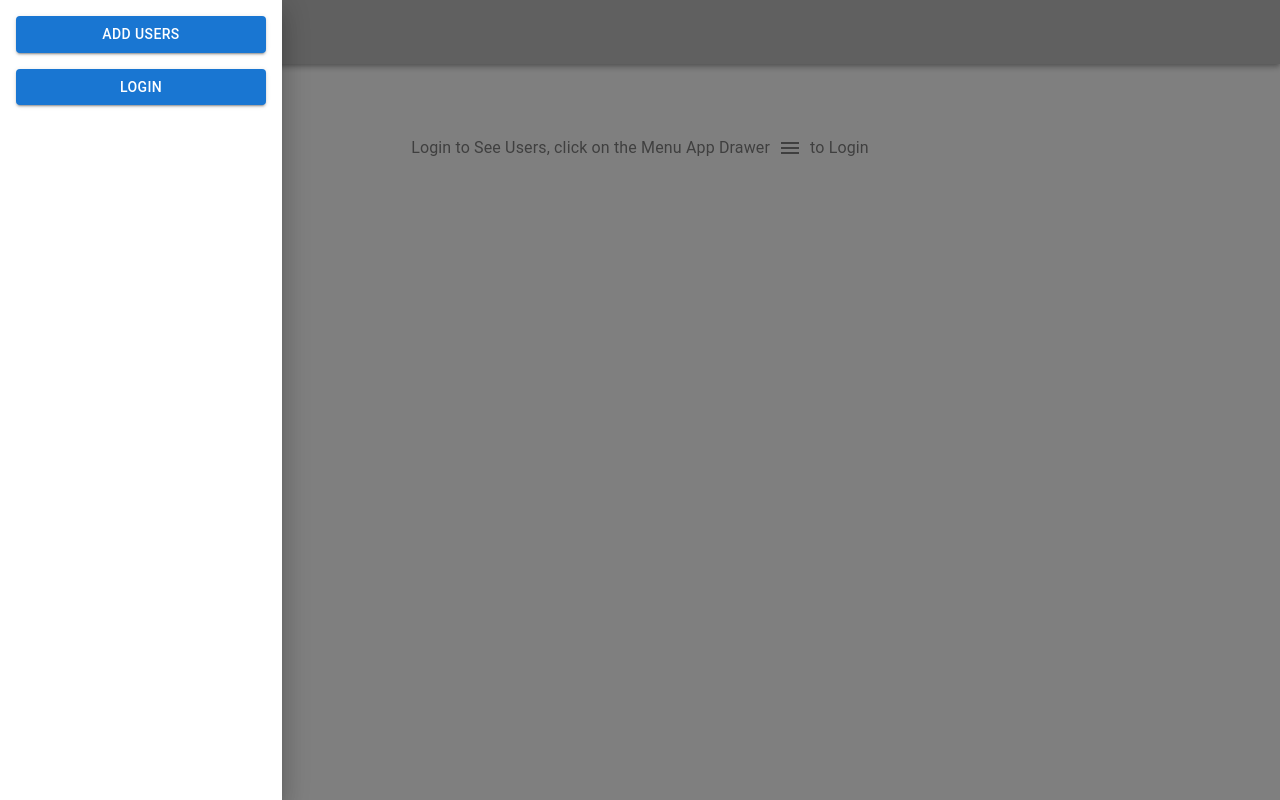
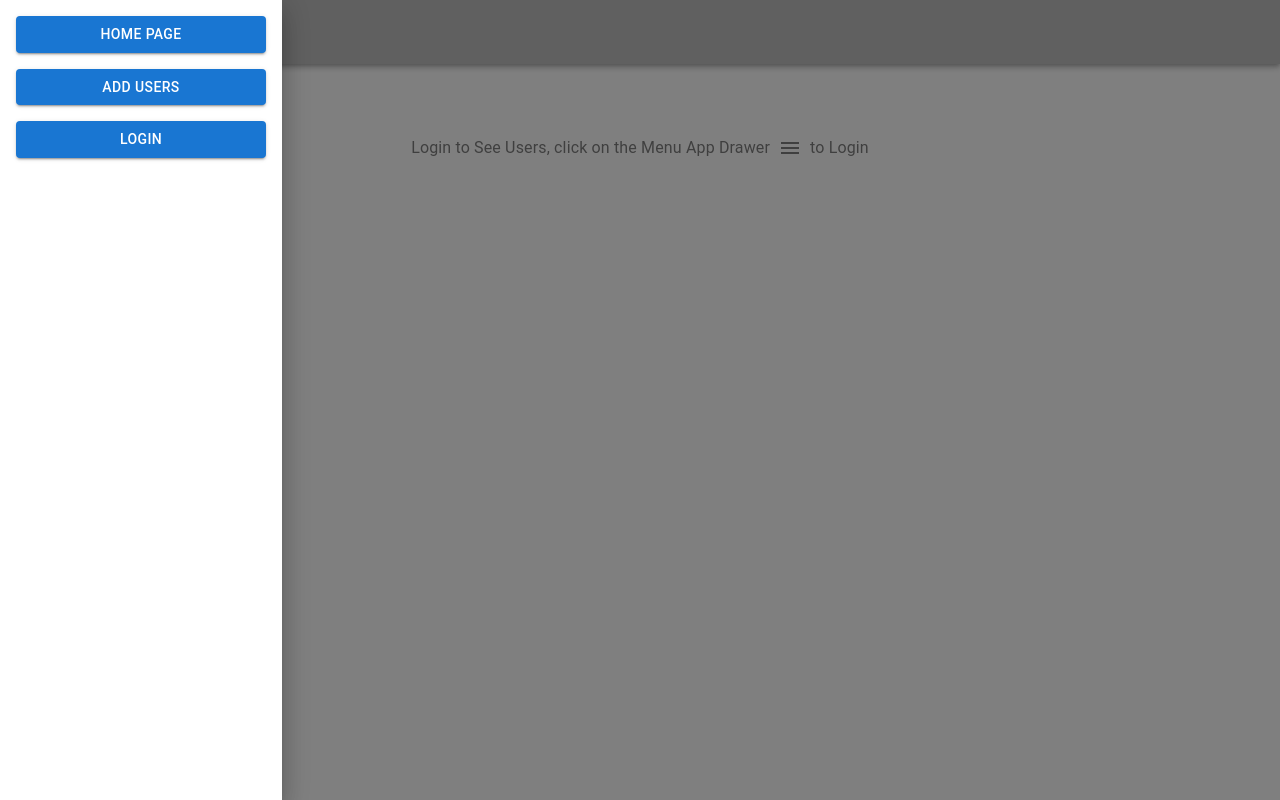
Before and after one commit to pushkar666/SIMPLE-USER-CRUD-APP, a React (Create React App) app in the folder user-management-react-app/: page / in a window 1280 px wide. Both pictures are taken after a click on the button 32 px from the left and 32 px from the top of the page. Built offline with nearby package versions, Linux system fonts and the light colour scheme.

Commit message:
commit-home-button-ui

```diff
--- a/user-management-react-app/src/component/Navbar.jsx
+++ b/user-management-react-app/src/component/Navbar.jsx
@@ -44,6 +44,14 @@ const Navbar = ({ isAuthenticated, setIsAuthenticated, onSearch }) => {
                 </IconButton>
                 <Drawer anchor="left" open={drawerOpen} onClose={() => setDrawerOpen(false)} sx={{ width: 250 }}>
                     <Box sx={{ width: 250, p: 2 }}>
+                    <Button
+                            variant="contained"
+                            color="primary"
+                            onClick={() => navigate('/')}
+                            fullWidth
+                            sx={{ mb: 2 }}>
+                            HOME PAGE
+                        </Button>
                         <Button
                             variant="contained"
                             color="primary"
```
